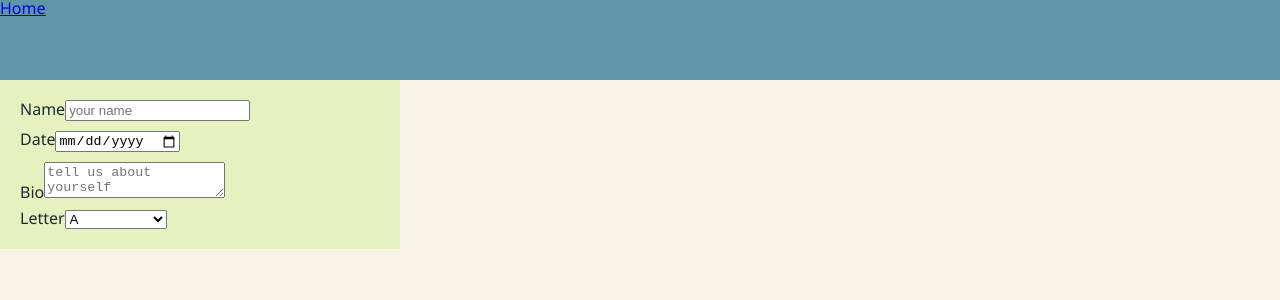
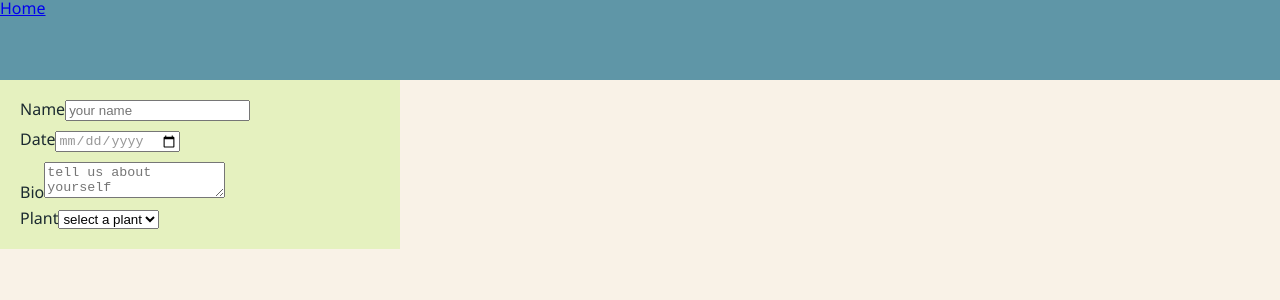
Before and after one commit to aaronEnyetu/customForms, a React app: page / in a window 1280 px wide. Shown: the top 300 px of the page. Built offline with nearby package versions, Linux system fonts and the light colour scheme.

Commit message:
Select Control with placeholder completed

```diff
--- a/src/components/Dashboard/Dashboard.css
+++ b/src/components/Dashboard/Dashboard.css
@@ -1,9 +1,12 @@
-.Dashboard {
-    form {
+  .Dashboard form {
       background: var(--light-accent-color);
       display: grid;
       gap: 10px;
       padding: 20px;
       width: 400px;
     }
+    .placeholder,
+  select:invalid,
+  input:invalid {
+    color: rgb(151, 151, 151);
   }
--- a/src/components/Dashboard/Dashboard.jsx
+++ b/src/components/Dashboard/Dashboard.jsx
@@ -29,14 +29,14 @@ export default function Dashboard() {
           placeholder="tell us about yourself"
         />
         <SelectControl
-          label="Letter"
+          label="Plant"
           required
-          name="letter"
-          placeholder="select a letter"
+          name="plant"
+          placeholder="select a plant"
         >
-          <option value="1">A</option>
-          <option value="2">B</option>
-          <option value="3">C</option>
+          <option value="1">Bamboo</option>
+          <option value="2">Cactus</option>
+          <option value="3">Orchid</option>
         </SelectControl>
       </form>
     </div>
--- a/src/components/Forms/FormControls.jsx
+++ b/src/components/Forms/FormControls.jsx
@@ -36,9 +36,25 @@ export function SelectControl({
   return (
     <FormControl label={label}>
       <select {...rest}>
-        {placeholder && <option disabled>{placeholder}</option>}
+        {placeholder && (
+          <option selected disabled>
+            {placeholder}
+          </option>
+        )}
         {children}
       </select>
     </FormControl>
   );
 }
+
+export function CheckboxControl({ legend, label, ...rest }) {
+  return (
+    <fieldset className={styles.CheckboxControl}>
+      <legend className={styles.LabelText}>{legend}</legend>
+      <label>
+        <input type="checkbox" {...rest} />
+        {label}
+      </label>
+    </fieldset>
+  );
+}
```
Also changed, not shown: 1 other file (tests, documents, lock files or other folders).
